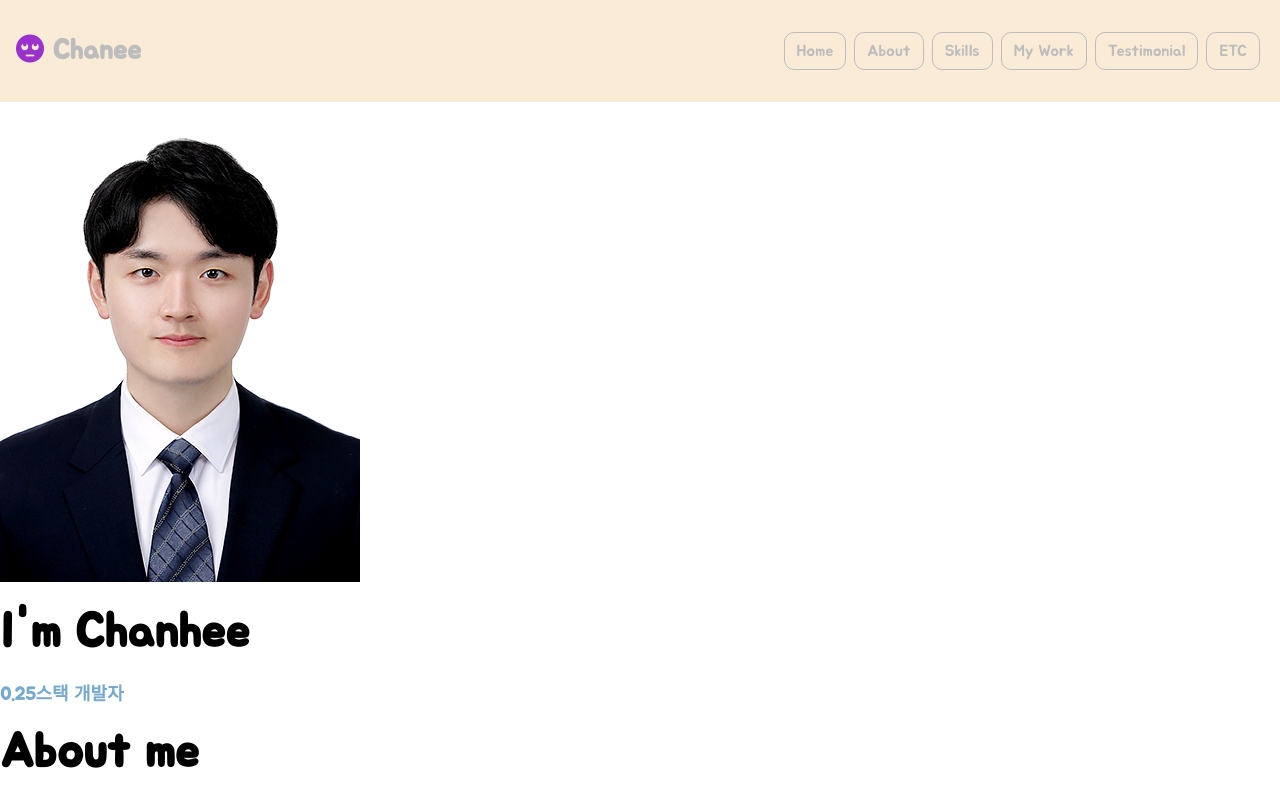
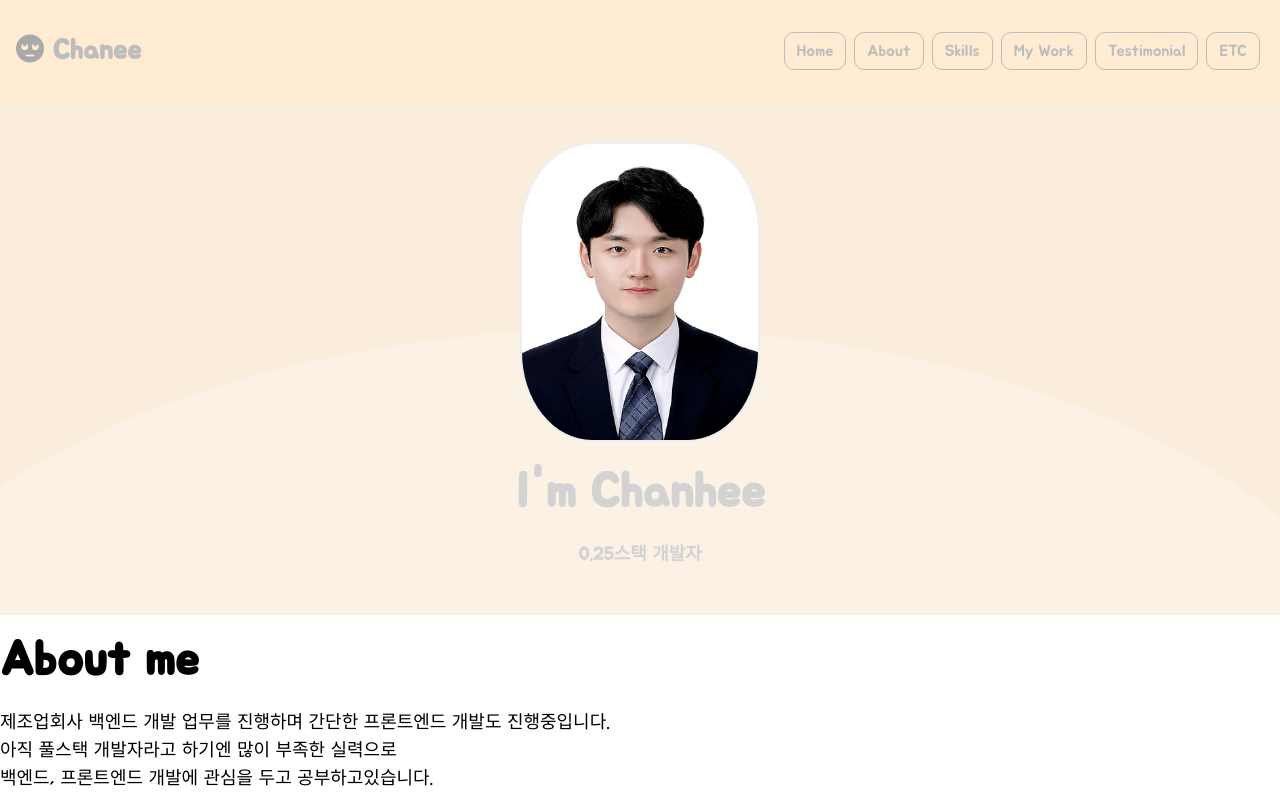
Before and after one commit to Chaneee/webPotfolio, a plain HTML site: page index.html in a window 1280 px wide. Shown: the top 794 px of the page. Drawn offline with Linux system fonts and the light colour scheme.

Commit message:
css.home

```diff
--- a/style.css
+++ b/style.css
@@ -48,6 +48,18 @@ ul {
   list-style: none;
   padding-left: 0;
 }
+
+li{
+  list-style: none;
+}
+
+button {
+  background-color: transparent;
+  cursor: pointer;
+  border: none;
+  outline: none;
+}
+
 /* Typography */
 h1{
     font-size: var(--font-large);
@@ -88,7 +100,7 @@ p {
 #navbar {
   display: flex;
   justify-content: space-between;
-  background-color: antiquewhite;
+  background-color: rgb(255, 236, 211);
   align-items: center;
   color: var(--color-dark-white);
   padding: 16px;
@@ -112,10 +124,29 @@ p {
 .navbar__logo {
   font-size: var(--font-medium);
   font-weight: var(--weight-semi-bold);
-  color:darkorchid;
+  color:darkgray;
 }
 
 .navbar__menu__item:hover {
   background-color: rgb(231, 222, 210);
   border-radius: var(--size-active-radius);
 }
+
+/* Home */
+#home {
+  background: url("imgs/backGround_morning.png") center/cover no-repeat;
+  padding: 40px;
+  text-align: center;
+}
+
+.home__avatar {
+  width: 240px;
+  height: 300px;
+  border-radius: 30%;
+  border:2px solid var(--color-light-white);
+}
+
+.home__title,
+.home__description {
+  color: lightgray;
+}
```
Also changed, not shown: imgs/backGround_morning.png (added), 1 other file.
